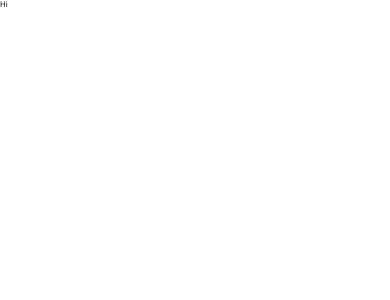
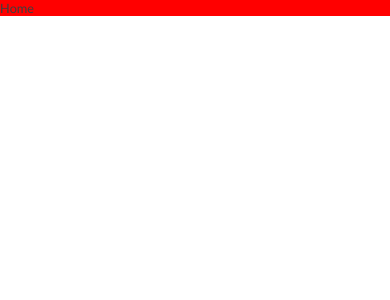
Before and after one commit to miketabb33/my-trading-card-worth, a React app: page / in a window 390 px wide. Shown: the top 300 px of the page. Built offline with nearby package versions, Linux system fonts and the light colour scheme.

Commit message:
add styles

```diff
--- a/package.json
+++ b/package.json
@@ -26,6 +26,7 @@
     "@types/jest": "^29.5.12",
     "@types/react": "^18.3.2",
     "@types/react-dom": "^18.3.0",
+    "@types/styled-components": "^5.1.34",
     "@typescript-eslint/eslint-plugin": "^7.9.0",
     "@typescript-eslint/parser": "^7.9.0",
     "concurrently": "^8.2.2",
@@ -45,6 +46,7 @@
   "dependencies": {
     "express": "^4.19.2",
     "react": "^18.3.1",
-    "react-dom": "^18.3.1"
+    "react-dom": "^18.3.1",
+    "styled-components": "^5.3.9"
   }
 }
--- a/src/index.html
+++ b/src/index.html
@@ -11,32 +11,69 @@
     />
     <title>My Trading Card Worth</title>
     <style>
-      * {
-        margin: 0;
-        padding: 0;
-      }
-
       *,
       *::after,
       *::before {
+        margin: 0;
+        padding: 0;
         box-sizing: inherit;
       }
 
+      html,
+      body,
+      #root {
+        height: 100%;
+      }
+
       html {
+        font-size: 50%;
+        font-family: 'lato', 'sans-serif';
+        font-weight: 400;
+        color: #3f3f3e;
         box-sizing: border-box;
-        font-size: 62.5%;
-      }
-      @media (max-width: 600px) {
-        html {
-          font-size: 50%;
+
+        @media only screen and (min-width: 37.5em) {
+          font-size: 62.5%;
         }
       }
 
       body {
-        font-family: 'roboto', 'Lucida Sans', 'Lucida Sans Regular',
-          'Lucida Grande', 'Lucida Sans Unicode', Geneva, Verdana, sans-serif;
-        font-weight: 400;
-        color: #222;
+        font-size: 1.6rem;
+      }
+
+      body,
+      h1,
+      h2,
+      h3,
+      h4,
+      h5,
+      h6,
+      p,
+      ol,
+      ul {
+        margin: 0;
+        padding: 0;
+        font-weight: normal;
+      }
+
+      h1,
+      h2,
+      h3,
+      h4,
+      h5,
+      h6,
+      p {
+        color: #3f3f3e;
+      }
+
+      ol,
+      ul {
+        list-style: none;
+      }
+
+      img {
+        max-width: 100%;
+        height: auto;
       }
     </style>
   </head>
--- a/src/react/App.tsx
+++ b/src/react/App.tsx
@@ -1,7 +1,15 @@
 import React from 'react'
+import { StyledProvider } from './providers/StyledProvider'
+import Home from './Home'
 
 const App = () => {
-  return <React.StrictMode>Hi</React.StrictMode>
+  return (
+    <React.StrictMode>
+      <StyledProvider>
+        <Home />
+      </StyledProvider>
+    </React.StrictMode>
+  )
 }
 
 export default App
--- /dev/null
+++ b/src/react/Home.tsx
@@ -0,0 +1,12 @@
+import React from 'react'
+import styled from 'styled-components'
+
+const Container = styled.div`
+  background-color: red;
+`
+
+const Home = () => {
+  return <Container>Home</Container>
+}
+
+export default Home
--- /dev/null
+++ b/src/react/providers/StyledProvider.tsx
@@ -0,0 +1,13 @@
+import { DefaultTheme, ThemeProvider } from 'styled-components'
+import { ChildrenProp } from '../types/ChildrenProp'
+import React from 'react'
+import { colorTokens } from '../styles/colorTokens'
+
+export const StyledProvider = ({ children }: ChildrenProp) => {
+  const getTheme = (): DefaultTheme => {
+    return {
+      staticColor: colorTokens,
+    }
+  }
+  return <ThemeProvider theme={getTheme()}>{children}</ThemeProvider>
+}
--- /dev/null
+++ b/src/react/styles/colorTokens.ts
@@ -0,0 +1,63 @@
+const gray = {
+  gray_50: '#faf9f6',
+  gray_100: '#edece9',
+  gray_200: '#dfdedb',
+  gray_300: '#cfcecc',
+  gray_400: '#bbbab8',
+  gray_500: '#a0a09e',
+  gray_600: '#848482',
+  gray_700: '#6c6c6b',
+  gray_800: '#595958',
+  gray_850: '#484848',
+  gray_900: '#3f3f3e',
+  gray_950: '#272726',
+}
+
+const blue = {
+  blue_50: '#f6fafd',
+  blue_100: '#e0eef9',
+  blue_200: '#c8e2f4',
+  blue_300: '#aed4ee',
+  blue_400: '#8ac0e7',
+  blue_500: '#5aa7dd',
+  blue_600: '#378ac5',
+  blue_700: '#2d71a1',
+  blue_800: '#255d85',
+  blue_900: '#1a425f',
+  blue_950: '#10293a',
+}
+
+const orange = {
+  orange_50: '#fdf9f3',
+  orange_100: '#f8ead7',
+  orange_200: '#f3dbb8',
+  orange_300: '#edc996',
+  orange_400: '#e5b167',
+  orange_500: '#d99027',
+  orange_600: '#b4771f',
+  orange_700: '#946119',
+  orange_800: '#7a5015',
+  orange_900: '#57390f',
+  orange_950: '#352309',
+}
+
+const red = {
+  red_50: '#fff8f6',
+  red_100: '#ffe7e2',
+  red_200: '#ffd5cc',
+  red_300: '#ffc0b2',
+  red_400: '#fea28e',
+  red_500: '#fe7759',
+  red_600: '#dd5a3e',
+  red_700: '#b54a33',
+  red_800: '#963d2a',
+  red_900: '#6b2c1e',
+  red_950: '#421b13',
+}
+
+export const colorTokens = {
+  ...gray,
+  ...blue,
+  ...orange,
+  ...red,
+}
--- /dev/null
+++ b/src/react/types/ChildrenProp.ts
@@ -0,0 +1,5 @@
+import { ReactNode } from 'react'
+
+export type ChildrenProp = {
+  children: ReactNode
+}
--- a/src/server/server.ts
+++ b/src/server/server.ts
@@ -3,6 +3,8 @@ import path from 'path'
 
 const app = express()
 const port = process.env.PORT || 3000
+
+app.use(express.static(`${__dirname}/public`))
 
 app.get('*', (_, res) => {
   res.sendFile(path.join(__dirname, '/index.html'))
```
Also changed, not shown: src/react/styles/Responsive.tsx (added, +69 -0 lines), src/react/types/styled-components.d.ts (added, +7 -0 lines), 1 other file (tests, documents, lock files or other folders).
